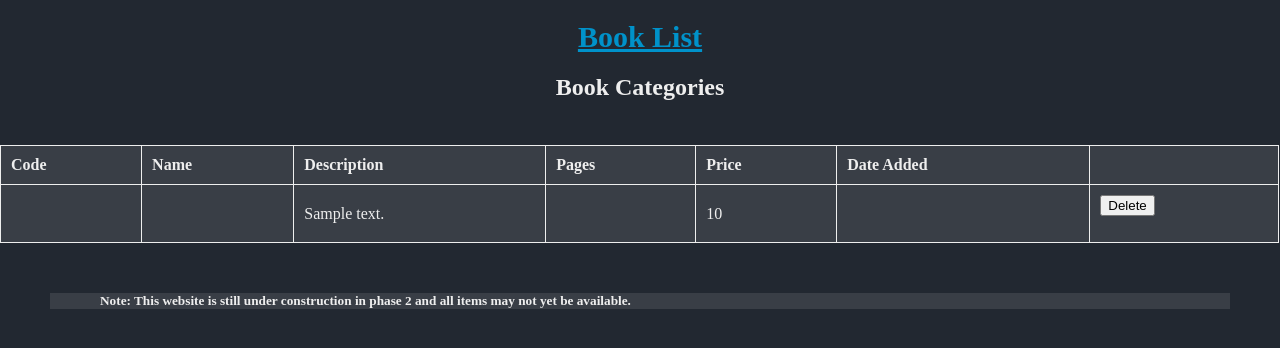
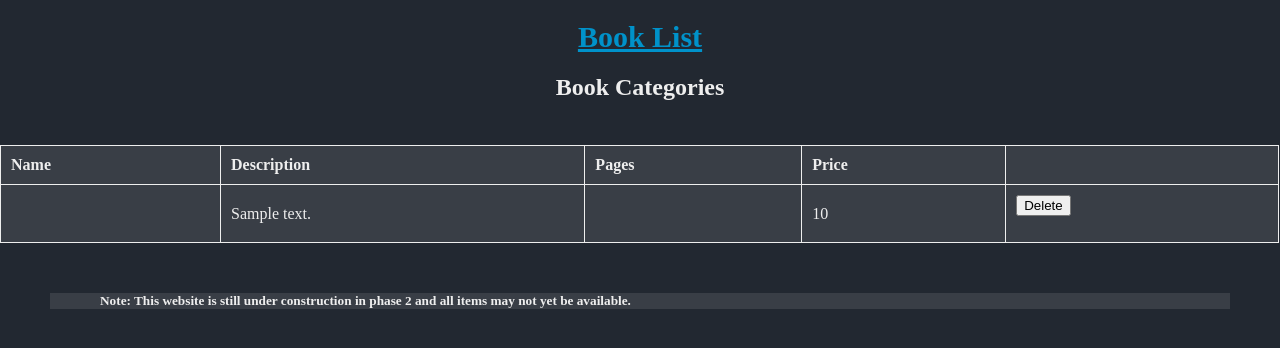
Before and after one commit to GLB7/IT202-GLB7-Project, a PHP site: page /product_page.php in a window 1280 px wide. Shown: the part 132-480 px from the top of the page. Run offline with PHP 8.4, Linux system fonts and the light colour scheme; tables that the repository leaves empty or names only in its code hold one stand-in row (values such as "Sample post"); data that the repository does not hold is empty.

Commit message:
Phase 2 Correction

```diff
--- a/product_page.php
+++ b/product_page.php
@@ -69,23 +69,19 @@ $statement3->closeCursor();
             <div id="category_name"><?php echo $category_name; ?></div>
             <table>
                 <tr> <!-- first table row (this is just the header to describe the content) -->
-                    <th>Code</th> <!-- th table header -->
-                    <th>Name</th>
+                    <th>Name</th> <!-- th table header -->
                     <th>Description</th>
                     <th>Pages</th>
                     <th>Price</th>
-                    <th>Date Added</th>
                     <th> </th>
                 </tr>
 
                 <?php foreach ($products as $product) : ?>
                 <tr> <!-- subsequent rows with actual information about database -->
-                    <td><?php echo $product['bookCode']; ?></td> <!-- th table data-->
-                    <td><?php echo $product['bookName']; ?></td>
+                    <td><?php echo $product['bookName']; ?></td> <!-- th table data-->
                     <td><?php echo $product['description']; ?></td>
                     <td><?php echo $product['bookPages']; ?></td>
                     <td><?php echo $product['price']; ?></td>
-                    <td><?php echo $product['dateCreated']; ?></td>
                     <td>
                     <form action="delete_product.php" method="post"> <!-- in phase 2 this still does not work make delete.php later-->
                         <input type="hidden" name="product_id" value="<?php echo $product['bookID'];?>"/>
```
